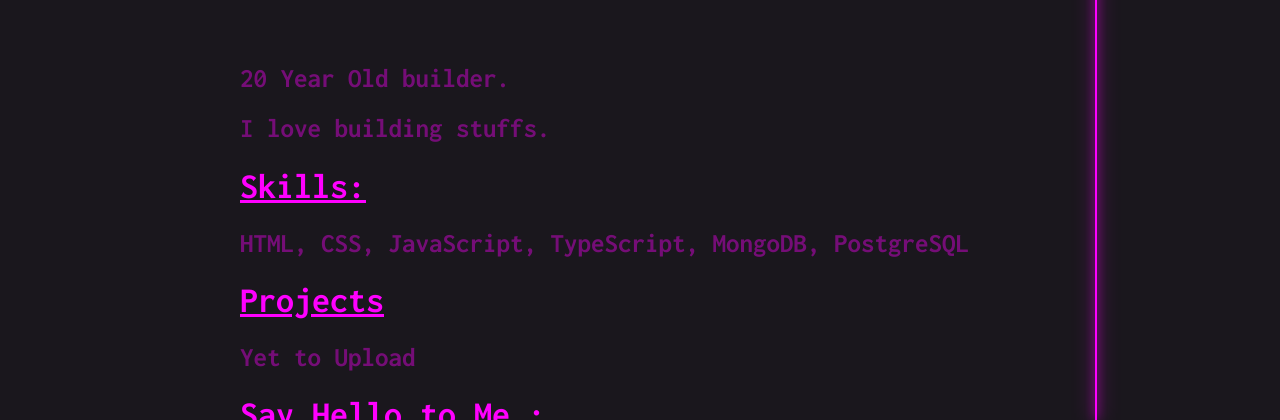
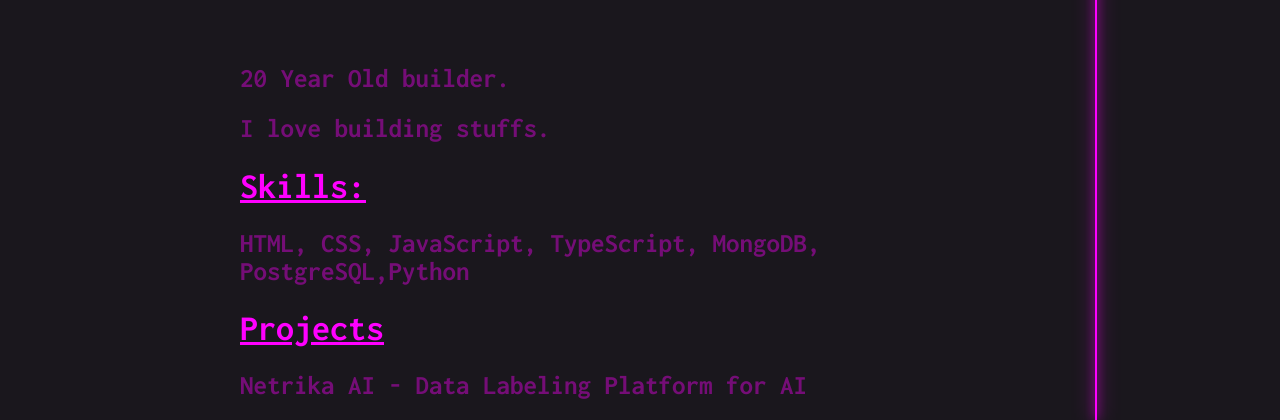
Before and after one commit to dhruv20047228/portfolio, a website: page index.html in a window 1280 px wide. Shown: the part 380-800 px from the top of the page. Drawn offline with Linux system fonts and the light colour scheme.

Commit message:
Project Section Updated

```diff
--- a/index.html
+++ b/index.html
@@ -24,11 +24,11 @@
   </div>
   <div class="skills">
     <h1>Skills:</h1>
-    <h2>HTML, CSS, JavaScript, TypeScript, MongoDB, PostgreSQL</h2>
+    <h2>HTML, CSS, JavaScript, TypeScript, MongoDB, PostgreSQL,Python</h2>
   </div>
   <div class="projects">
     <h1>Projects</h1>
-    <h2>Yet to Upload</h2>
+    <h2>Netrika AI - Data Labeling Platform for AI</h2>
   </div>
   <div class="links">
     <h1><u>Say Hello to Me :</u></h1>
```
